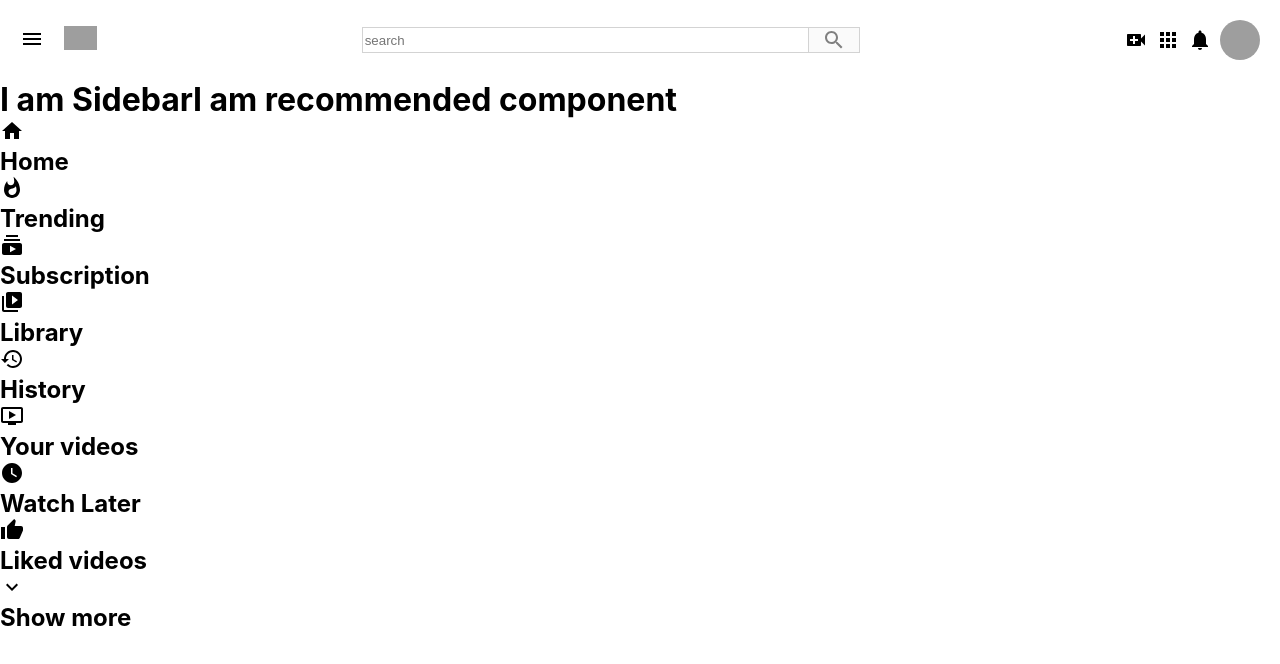
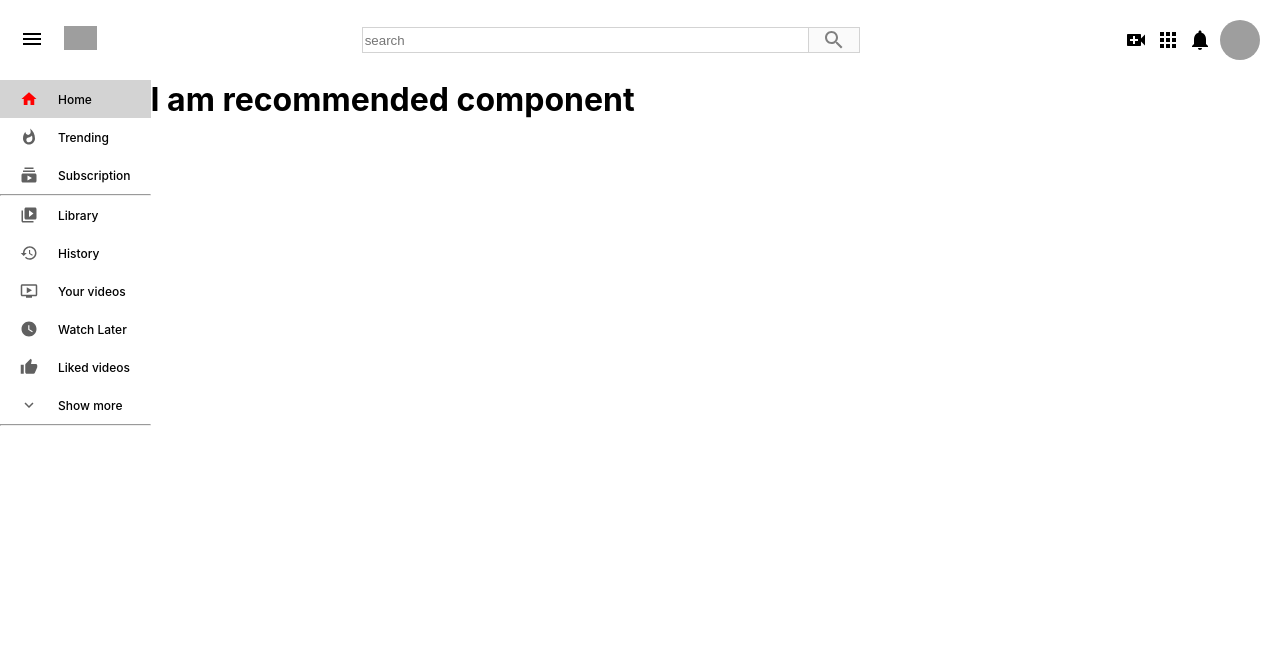
Before and after one commit to vermad843/six_month, a React (Create React App) app: page / in a window 1280 px wide. Shown: the top 664 px of the page. Built offline with nearby package versions, Linux system fonts and the light colour scheme; grey boxes are pictures that could not be loaded.

Commit message:
sidebarRow.css

```diff
--- a/src/Sidebar.js
+++ b/src/Sidebar.js
@@ -13,16 +13,17 @@
 
 function Sidebar() {
   return <div className='sidebar'>
-       <h1>I am Sidebar</h1>
-       <SidebarRow Icon = {HomeIcon} title = 'Home'/>
+       <SidebarRow selected Icon = {HomeIcon} title = 'Home'/>
        <SidebarRow Icon = {WhatshotIcon} title = 'Trending'/>
        <SidebarRow Icon = {SubscriptionsIcon} title = 'Subscription'/>
+       <hr/>
        <SidebarRow Icon = {VideoLibraryIcon} title = 'Library'/>
        <SidebarRow Icon = {HistoryIcon} title = 'History'/>
        <SidebarRow Icon = {OndemandVideoIcon} title = 'Your videos'/>
        <SidebarRow Icon = {WatchLaterIcon} title = 'Watch Later'/>
        <SidebarRow Icon = {ThumbUpIcon} title = 'Liked videos'/>
        <SidebarRow Icon = {ExpandMoreIcon} title = 'Show more'/>
+       <hr/>
   </div>;
 }
 
--- a/src/SidebarRow.css
+++ b/src/SidebarRow.css
@@ -0,0 +1,44 @@
+.sidebarRow {
+    display: flex;
+    align-items: center;
+    padding : 10px 20px;
+}
+
+.sidebarRow__icon {
+    color : #606060;
+    font-size: large !important;
+}
+
+
+.sidebarRow__title {
+    flex : 1;
+    margin-left : 20px;
+    font-size : 12px;
+    font-weight : 500;
+}
+
+.sidebarRow:hover{
+    background-color: lightgray;
+    cursor : pointer;
+}
+
+.sidebarRow:hover > .sidebarRow__icon {
+    color : red;
+}
+
+.sidebarRow:hover > .sidebarRow__title{
+    font-weight : bold;
+}
+
+
+.sidebarRow.selected {
+    background-color: lightgray;
+}
+
+.sidebarRow.selected > .sidebarRow__icon {
+    color : red;
+}
+
+.sidebarRow.selected > .sidebarRow__icon {
+    color : red;
+}
--- a/src/SidebarRow.js
+++ b/src/SidebarRow.js
@@ -1,10 +1,10 @@
 import React from 'react';
 import './SidebarRow.css';
 
-function SidebarRow({Icon,title}) {
-  return <div className='sidebarRow'>
-       <Icon/>
-       <h2>{title}</h2>
+function SidebarRow({selected,Icon,title}) {
+  return <div className={`sidebarRow ${selected && "selected"}`}>
+       <Icon className = 'sidebarRow__icon'/>
+       <h2 className='sidebarRow__title'>{title}</h2>
   </div>;
 }
 
```
